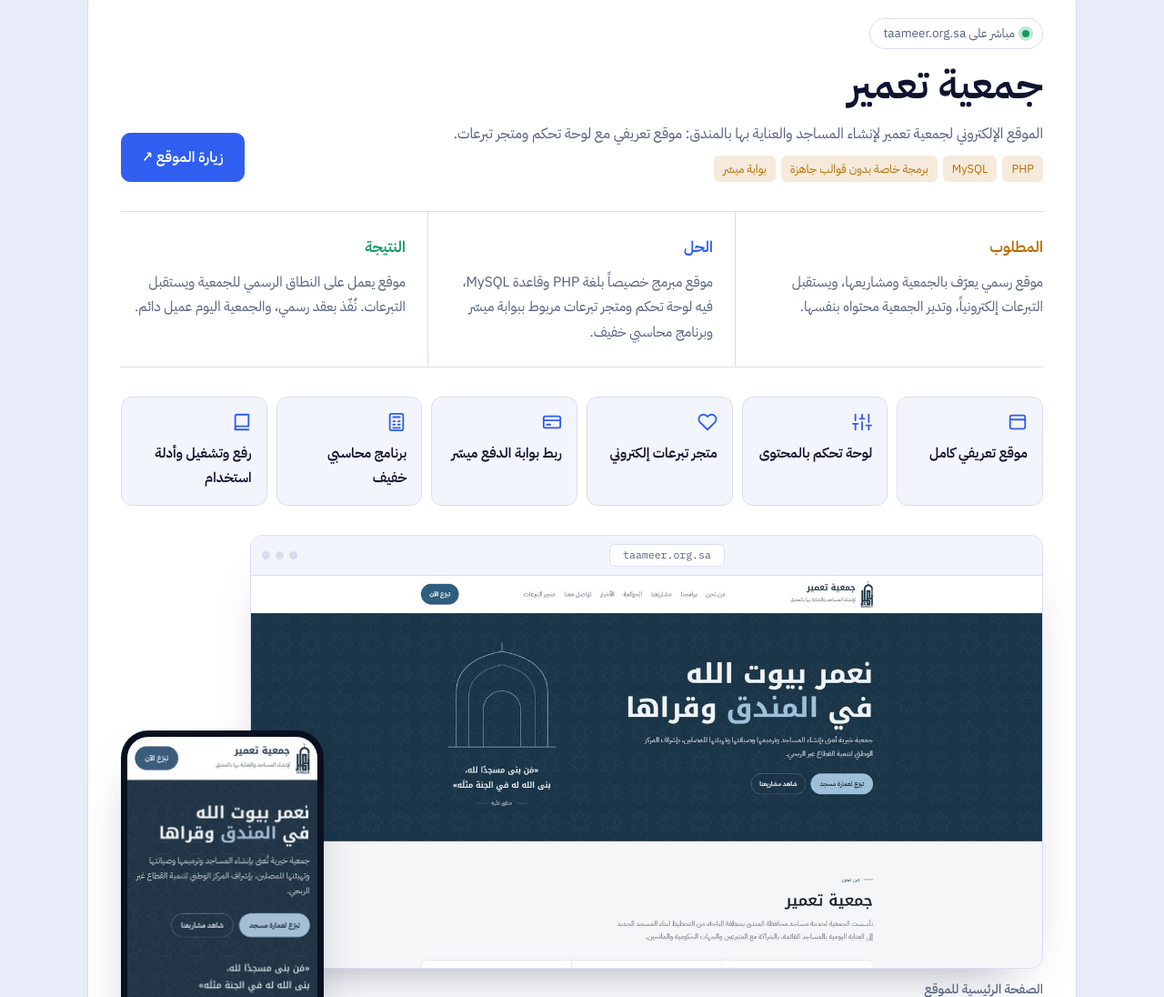
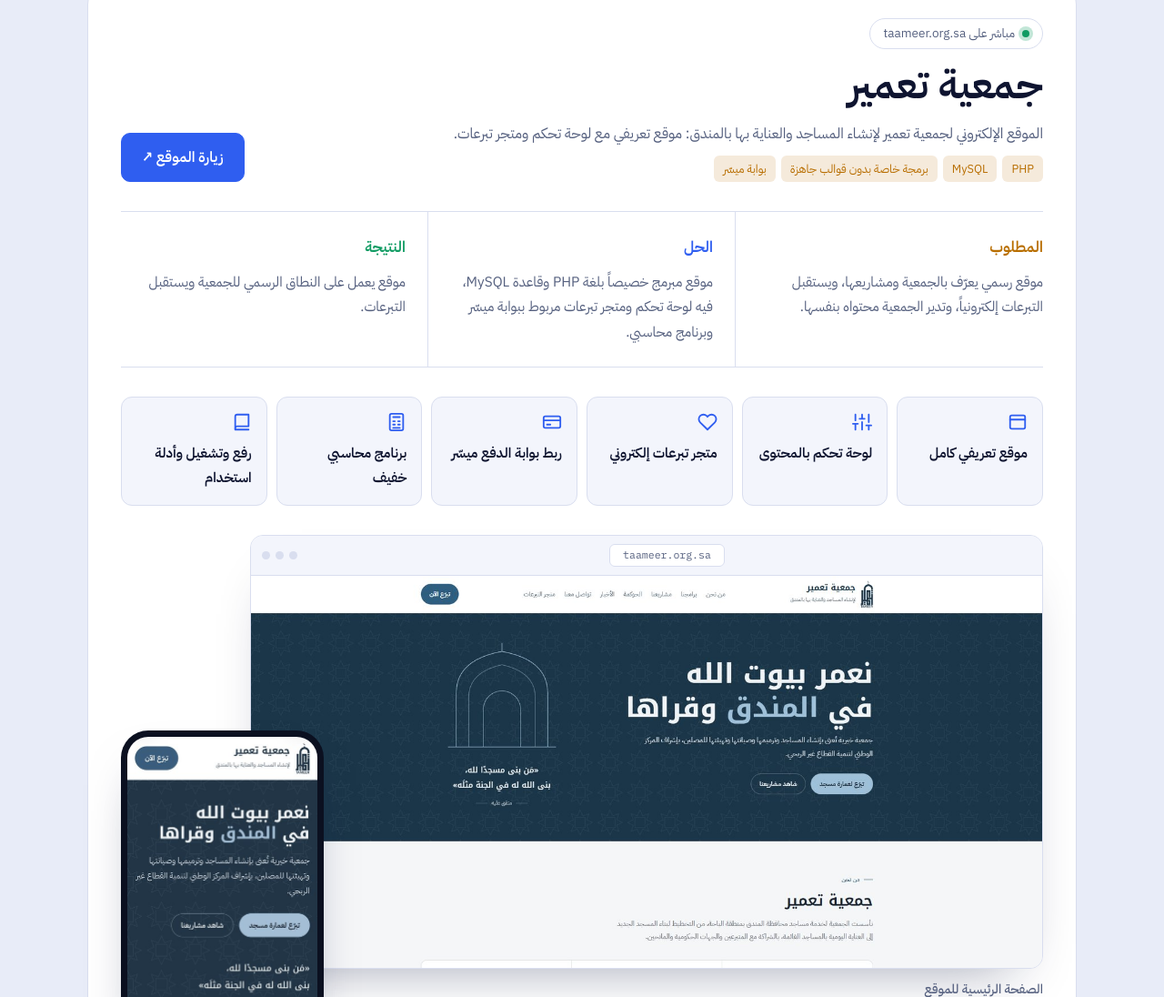
Before and after one commit to ibrahim-zz/ibrahim-zz.github.io, a plain HTML site: page index.html in a window 1280 px wide. Shown: the part 3346-4442 px from the top of the page at 91% size. Drawn offline with Linux system fonts and the light colour scheme; a web font is replaced by a local one.

Commit message:
تعديل نص مشروع جمعية تعمير
Co-Authored-By: Claude Opus 5.5 <noreply@anthropic.com>
Claude-Session: https://claude.ai/code/session_0145pAQJZHQQCT2Bkm2MdHdH

```diff
--- a/index.html
+++ b/index.html
@@ -462,8 +462,8 @@ footer .wrap{display:flex;justify-content:space-between;gap:12px;flex-wrap:wrap}
         </div>
         <div class="story">
           <div class="st"><span class="k">المطلوب</span><p>موقع رسمي يعرّف بالجمعية ومشاريعها، ويستقبل التبرعات إلكترونياً، وتدير الجمعية محتواه بنفسها.</p></div>
-          <div class="st"><span class="k">الحل</span><p>موقع مبرمج خصيصاً بلغة PHP وقاعدة MySQL، فيه لوحة تحكم ومتجر تبرعات مربوط ببوابة ميسّر وبرنامج محاسبي خفيف.</p></div>
-          <div class="st"><span class="k">النتيجة</span><p>موقع يعمل على النطاق الرسمي للجمعية ويستقبل التبرعات. نُفّذ بعقد رسمي، والجمعية اليوم عميل دائم.</p></div>
+          <div class="st"><span class="k">الحل</span><p>موقع مبرمج خصيصاً بلغة PHP وقاعدة MySQL، فيه لوحة تحكم ومتجر تبرعات مربوط ببوابة ميسّر وبرنامج محاسبي.</p></div>
+          <div class="st"><span class="k">النتيجة</span><p>موقع يعمل على النطاق الرسمي للجمعية ويستقبل التبرعات.</p></div>
         </div>
         <div class="mods">
           <div class="mod"><svg width="22" height="22" viewBox="0 0 24 24" fill="none" stroke="currentColor" stroke-width="2" stroke-linecap="round" stroke-linejoin="round"><rect x="3" y="4" width="18" height="16" rx="2"/><path d="M3 9h18"/></svg>موقع تعريفي كامل</div>
```
